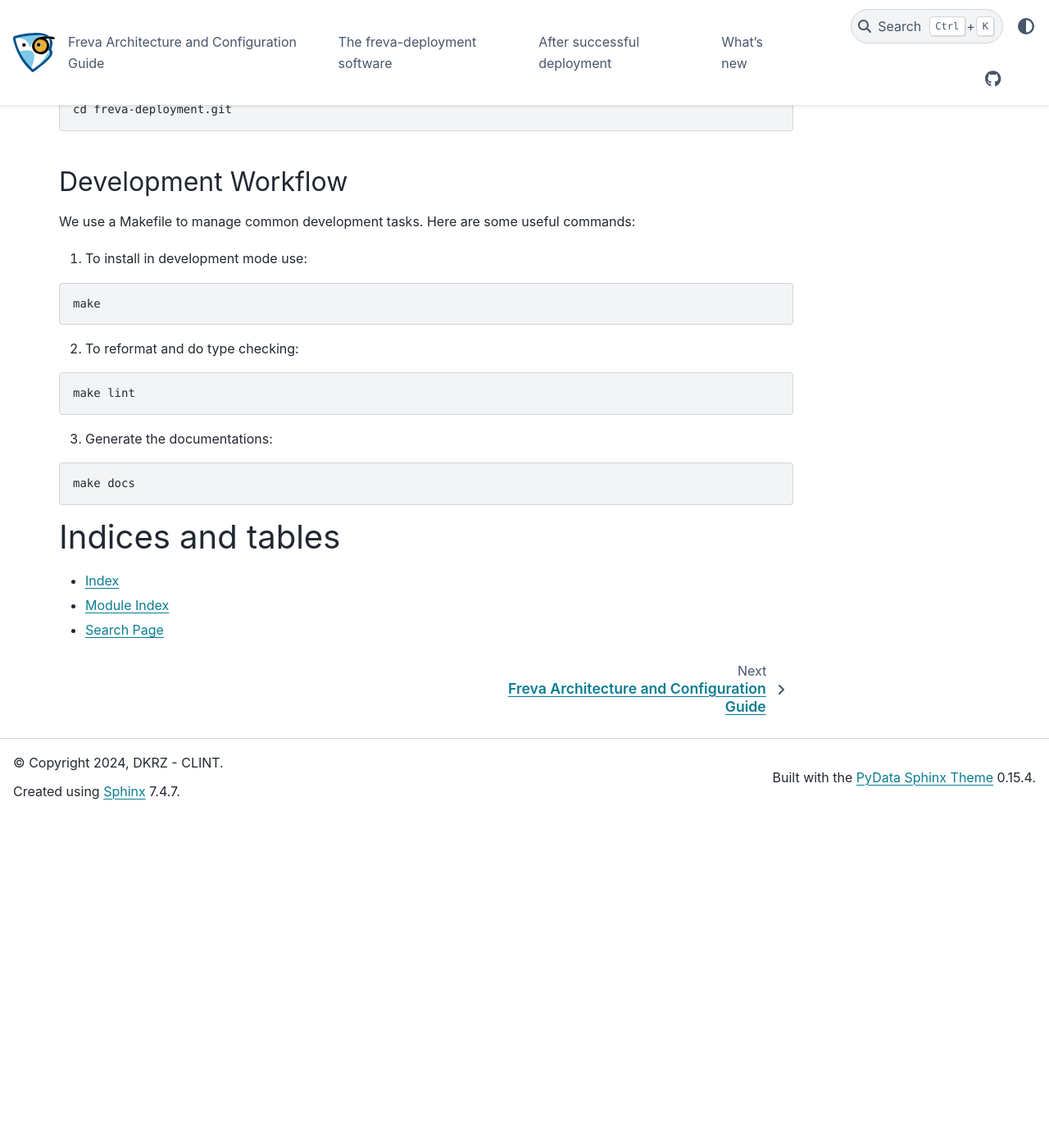
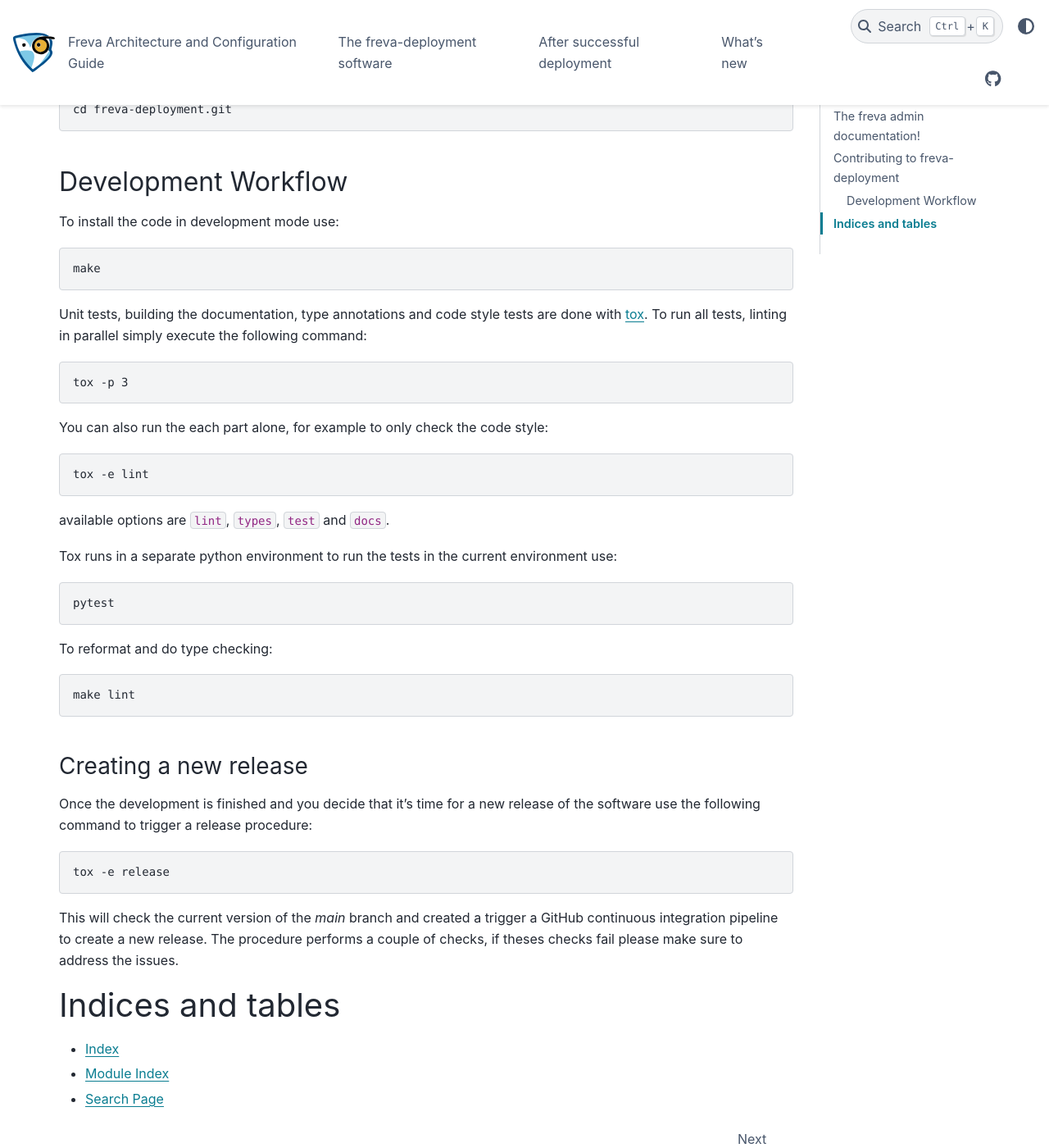
Before and after one commit to FREVA-CLINT/freva-deployment, a Sphinx documentation site: the page built from docs/index.rst, in a window 1280 px wide and 1400 px high, scrolled down 1936 px. Shown: the whole window at 82% size. Built offline with Sphinx 7.4.7 and the PyData theme 0.15.4, drawn with Linux system fonts in a browser that asks for light colours; pages that are not in the unit, such as notebooks, are missing from menus; before the commit the page ends 2930 px from its top, so only the background shows below that.

Commit message:
Fix docs.

```diff
--- a/docs/index.rst
+++ b/docs/index.rst
@@ -93,27 +93,61 @@
 Development Workflow
 --------------------
 
-We use a Makefile to manage common development tasks. Here are some useful
-commands:
-
-
-1. To install in development mode use:
+To install the code in development mode use:
 
 .. code:: console
 
     make
 
-2. To reformat and do type checking:
+Unit tests, building the documentation, type annotations and code style tests
+are done with `tox <https://tox.wiki/en/latest/>`_. To run all tests, linting
+in parallel simply execute the following command:
+
+.. code:: console
+
+    tox -p 3
+
+
+You can also run the each part alone, for example to only check the code style:
+
+
+.. code:: console
+
+    tox -e lint
+
+available options are ``lint``, ``types``, ``test`` and ``docs``.
+
+Tox runs in a separate python environment to run the tests in the current
+environment use:
+
+.. code:: console
+
+    pytest
+
+
+To reformat and do type checking:
 
 .. code:: console
 
     make lint
 
-3. Generate the documentations:
+
+Creating a new release
+#######################
+
+Once the development is finished and you decide that it's time for a new
+release of the software use the following command to trigger a release
+procedure:
 
 .. code:: console
 
-    make docs
+    tox -e release
+
+This will check the current version of the `main` branch and created a trigger
+a GitHub continuous integration pipeline to create a new release. The procedure
+performs a couple of checks, if theses checks fail please make sure to address
+the issues.
+
 
 Indices and tables
 ==================
```
